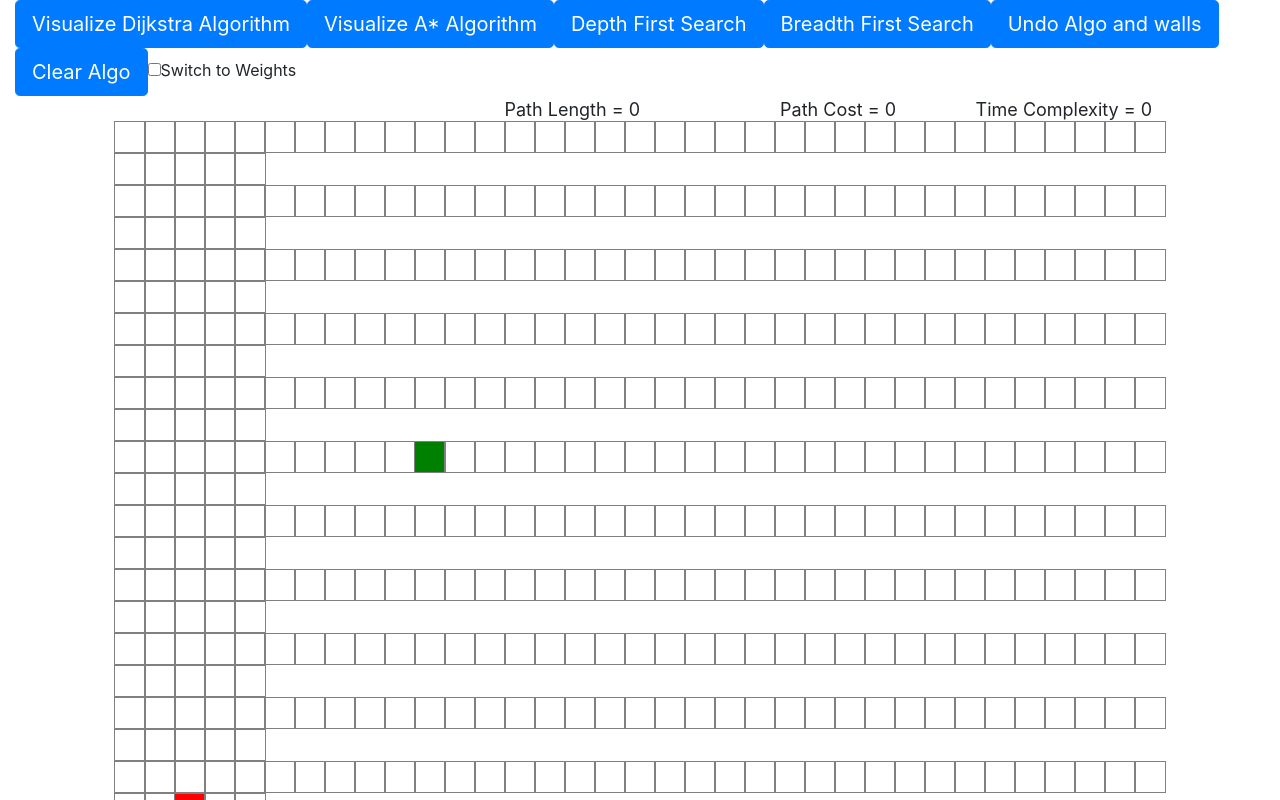
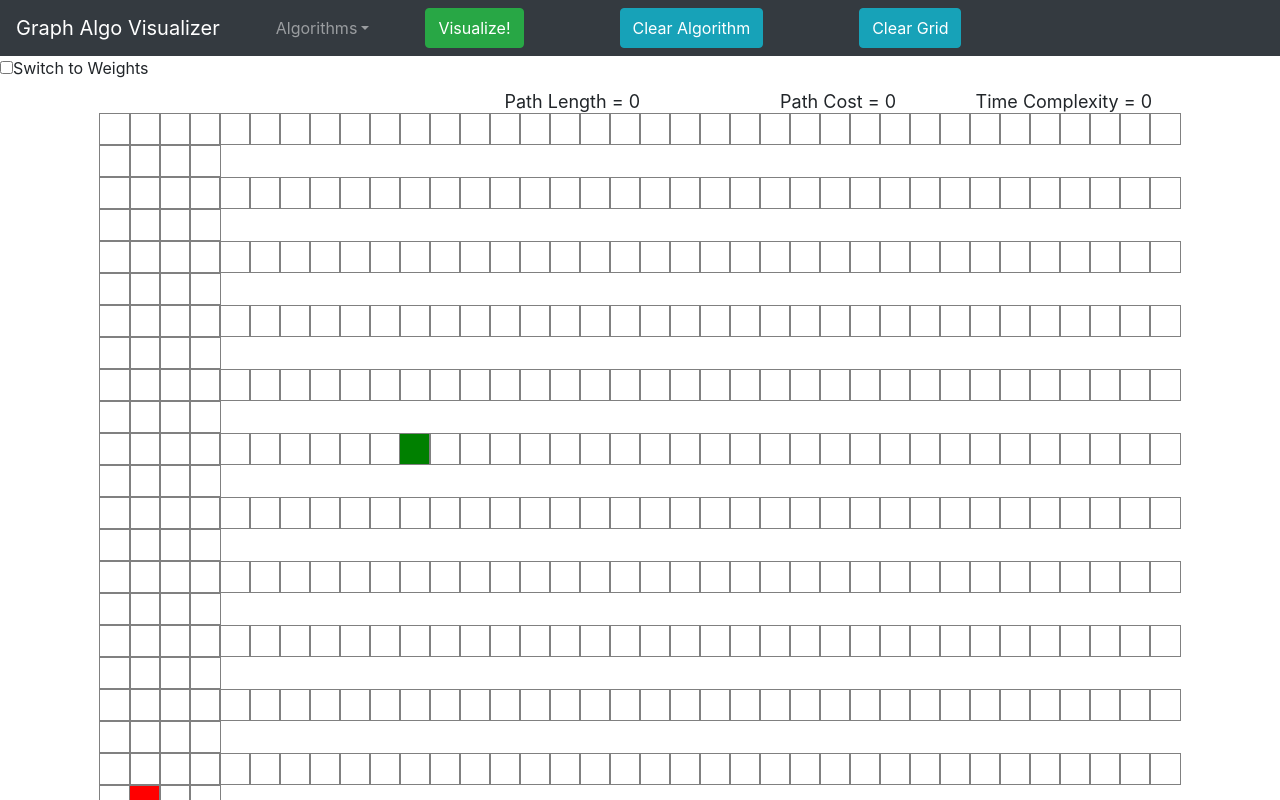
Before and after one commit to kushgupta-official/Graph-algo-visualizer, a React (Create React App) app: page / in a window 1280 px wide. Shown: the top 800 px of the page. Built offline with nearby package versions, Linux system fonts and the light colour scheme.

Commit message:
Added NavBar

```diff
--- a/package.json
+++ b/package.json
@@ -8,6 +8,7 @@
     "@testing-library/user-event": "^7.2.1",
     "bootstrap": "^4.5.2",
     "react": "^16.13.1",
+    "react-bootstrap": "^1.3.0",
     "react-dom": "^16.13.1",
     "react-ga": "^3.1.2",
     "react-scripts": "3.4.3"
--- a/src/graphAlgoVisualizer/graphAlgoVisualizer.jsx
+++ b/src/graphAlgoVisualizer/graphAlgoVisualizer.jsx
@@ -192,7 +192,7 @@ class GraphAlgoVisualizer extends Component {
   };
 
   animateAlgo = (visitedNodesInOrder, shortestPath) => {
-    document.getElementById("function").disabled = true;
+    // document.getElementById("function").disabled = true;
     for (let i = 1; i < visitedNodesInOrder.length; i++) {
       if (i === visitedNodesInOrder.length - 1) {
         for (let j = 0; j < shortestPath.length; j++) {
@@ -215,12 +215,12 @@ class GraphAlgoVisualizer extends Component {
           }, 25 * i);
         }
         //Finally the solution to bug
-        setTimeout(() => {
-          setTimeout(() => {
-            console.log("ho jayega");
-            document.getElementById("function").disabled = false;
-          }, 50 * shortestPath.length);
-        }, 25 * visitedNodesInOrder.length);
+        // setTimeout(() => {
+        //   setTimeout(() => {
+        //     console.log("ho jayega");
+        //     document.getElementById("function").disabled = false;
+        //   }, 50 * shortestPath.length);
+        // }, 25 * visitedNodesInOrder.length);
         return;
       }
       setTimeout(() => {
@@ -394,10 +394,17 @@ class GraphAlgoVisualizer extends Component {
     const { grid } = this.state;
     //  console.log(grid);
     return (
-      <div className="container-fluid">
-        {/* <div>
-         <Navbar /> */}
-        <button
+      // <div className="container-fluid">
+      <div>
+        <Navbar
+          handleDijkstra={this.visualizeDijkstra}
+          handleAstar={this.visualizeAstar}
+          handleBFS={this.visualizeBFS}
+          handleDFS={this.visualizeDFS}
+          handleClearAlgorithm={this.clearAlgo}
+          handleClearGrid={this.undoAlgoAndWalls}
+        ></Navbar>
+        {/* <button
           className="btn btn-primary btn-lg"
           id="dijkstra-btn"
           onClick={this.visualizeDijkstra}
@@ -438,7 +445,7 @@ class GraphAlgoVisualizer extends Component {
           onClick={this.clearAlgo}
         >
           Clear Algo
-        </button>
+        </button> */}
         <label>
           <Checkbox
             checked={this.state.addWeights}
@@ -470,7 +477,6 @@ class GraphAlgoVisualizer extends Component {
                     previousNode,
                     isWall,
                     weight,
-
                     isMousePressed,
                   } = node;
                   return (
--- a/src/graphAlgoVisualizer/navbar.jsx
+++ b/src/graphAlgoVisualizer/navbar.jsx
@@ -1,105 +1,82 @@
 import React, { Component } from "react";
+import Navbar from "react-bootstrap/Navbar";
+import Nav from "react-bootstrap/Nav";
+import NavDropdown from "react-bootstrap/NavDropdown";
+import Button from "react-bootstrap/Button";
 
-class Navbar extends Component {
-  constructor(props) {
-    super(props);
-    this.state = {};
-
-    // This binding is necessary to make `this` work in the callback
-    this.lol = this.lol.bind(this);
-  }
-  lol = (e) => {
-    e.preventDefault();
-    console.log("yoii");
+class classNavbar extends Component {
+  state = {
+    currentAlgo: "null",
+  };
+  forDijkstra = () => {
+    this.setState({ currentAlgo: "Dijkstra" });
+  };
+  forAstar = () => {
+    this.setState({ currentAlgo: "Astar" });
+  };
+  forBFS = () => {
+    this.setState({ currentAlgo: "BFS" });
+  };
+  forDFS = () => {
+    this.setState({ currentAlgo: "DFS" });
+  };
+  visualize = () => {
+    if (this.state.currentAlgo === "Dijkstra") {
+      this.props.handleDijkstra();
+    } else if (this.state.currentAlgo === "Astar") {
+      this.props.handleAstar();
+    } else if (this.state.currentAlgo === "BFS") {
+      this.props.handleBFS();
+    } else if (this.state.currentAlgo === "DFS") {
+      this.props.handleDFS();
+    }
   };
   render() {
+    const { handleClearAlgorithm, handleClearGrid } = this.props;
     return (
-      <div>
-        <nav className="navbar navbar-expand-lg navbar-dark bg-dark">
-          <span className="navbar-brand mb-0 h1">Graph Algo Visualizer</span>
-          <button
-            className="navbar-toggler"
-            type="button"
-            data-toggle="collapse"
-            data-target="#navbarSupportedContent"
-            aria-controls="navbarSupportedContent"
-            aria-expanded="false"
-            aria-label="Toggle navigation"
-          >
-            <span className="navbar-toggler-icon"></span>
-          </button>
-
-          <div className="collapse navbar-collapse" id="navbarSupportedContent">
-            <ul className="navbar-nav mr-auto">
-              <li className="nav-item active">
-                <span className="nav-link" href="#">
-                  Home <span className="sr-only">(current)</span>
-                </span>
-              </li>
-              <li className="nav-item">
-                <span className="nav-link" href="#">
-                  Link
-                </span>
-              </li>
-              <li className="nav-item dropdown">
-                <span
-                  className="nav-link dropdown-toggle"
-                  href="#"
-                  onClick={this.lol}
-                  id="navbarDropdownMenuLink"
-                  role="button"
-                  data-toggle="dropdown"
-                  aria-haspopup="true"
-                  aria-expanded="false"
-                >
-                  Dropdown link
-                </span>
-                <div
-                  className="dropdown-menu"
-                  aria-labelledby="navbarDropdownMenuLink"
-                >
-                  <span className="dropdown-item" href="#">
-                    Action
-                  </span>
-                  <span className="dropdown-item" href="#">
-                    Another action
-                  </span>
-                  <span className="dropdown-item" href="#">
-                    Something else here
-                  </span>
-                </div>
-              </li>
-              <li className="nav-item">
-                <span
-                  className="nav-link disabled"
-                  href="#"
-                  tabIndex="-1"
-                  aria-disabled="true"
-                >
-                  Disabled
-                </span>
-              </li>
-            </ul>
-            <form className="form-inline my-2 my-lg-0">
-              <input
-                className="form-control mr-sm-2"
-                type="search"
-                placeholder="Search"
-                aria-label="Search"
-              />
-              <button
-                className="btn btn-outline-success my-2 my-sm-0"
-                type="submit"
-              >
-                Search
-              </button>
-            </form>
-          </div>
-        </nav>
-        <div></div>
-      </div>
+      <Navbar bg="dark" variant="dark" expand="lg">
+        <Navbar.Brand className="mr-5">Graph Algo Visualizer</Navbar.Brand>
+        <Navbar.Toggle aria-controls="basic-navbar-nav" />
+        <Navbar.Collapse id="basic-navbar-nav">
+          <Nav className="mr-auto">
+            {/* <Nav.Link href="#home">Home</Nav.Link>
+            <Nav.Link href="#link">Link</Nav.Link> */}
+            <NavDropdown title="Algorithms" id="basic-nav-dropdown">
+              <NavDropdown.Item onClick={this.forDijkstra}>
+                Dijkstra
+              </NavDropdown.Item>
+              <NavDropdown.Item onClick={this.forAstar}>
+                A* Search
+              </NavDropdown.Item>
+              <NavDropdown.Item onClick={this.forBFS}>
+                Breadth First Search
+              </NavDropdown.Item>
+              <NavDropdown.Item onClick={this.forDFS}>
+                Depth First Search
+              </NavDropdown.Item>
+              {/* <NavDropdown.Divider />
+              <NavDropdown.Item">
+                Separated link
+              </NavDropdown.Item> */}
+            </NavDropdown>
+            <Button variant="success" className="mx-5" onClick={this.visualize}>
+              Visualize!
+            </Button>
+            <Button
+              variant="info"
+              className="mx-5"
+              onClick={handleClearAlgorithm}
+            >
+              Clear Algorithm
+            </Button>
+            <Button variant="info" className="mx-5" onClick={handleClearGrid}>
+              Clear Grid
+            </Button>
+          </Nav>
+        </Navbar.Collapse>
+      </Navbar>
     );
   }
 }
 
-export default Navbar;
+export default classNavbar;
```
Also changed, not shown: 1 other file (tests, documents, lock files or other folders).
